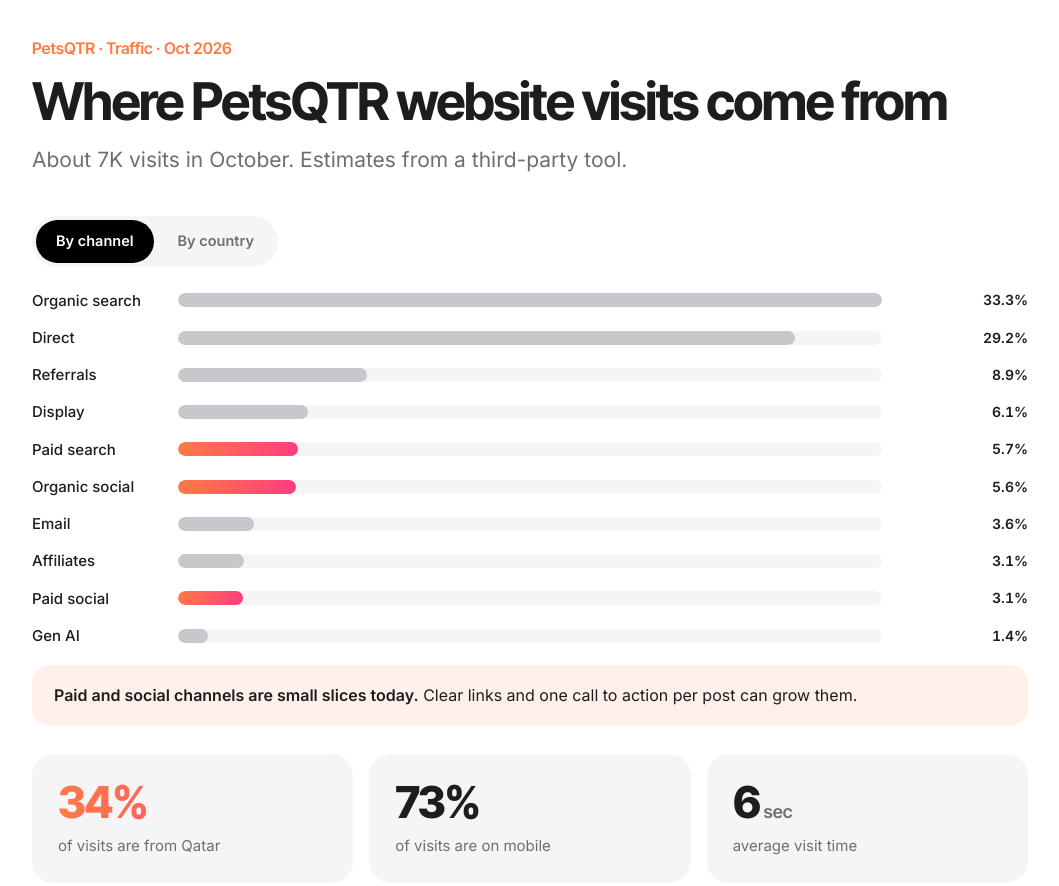
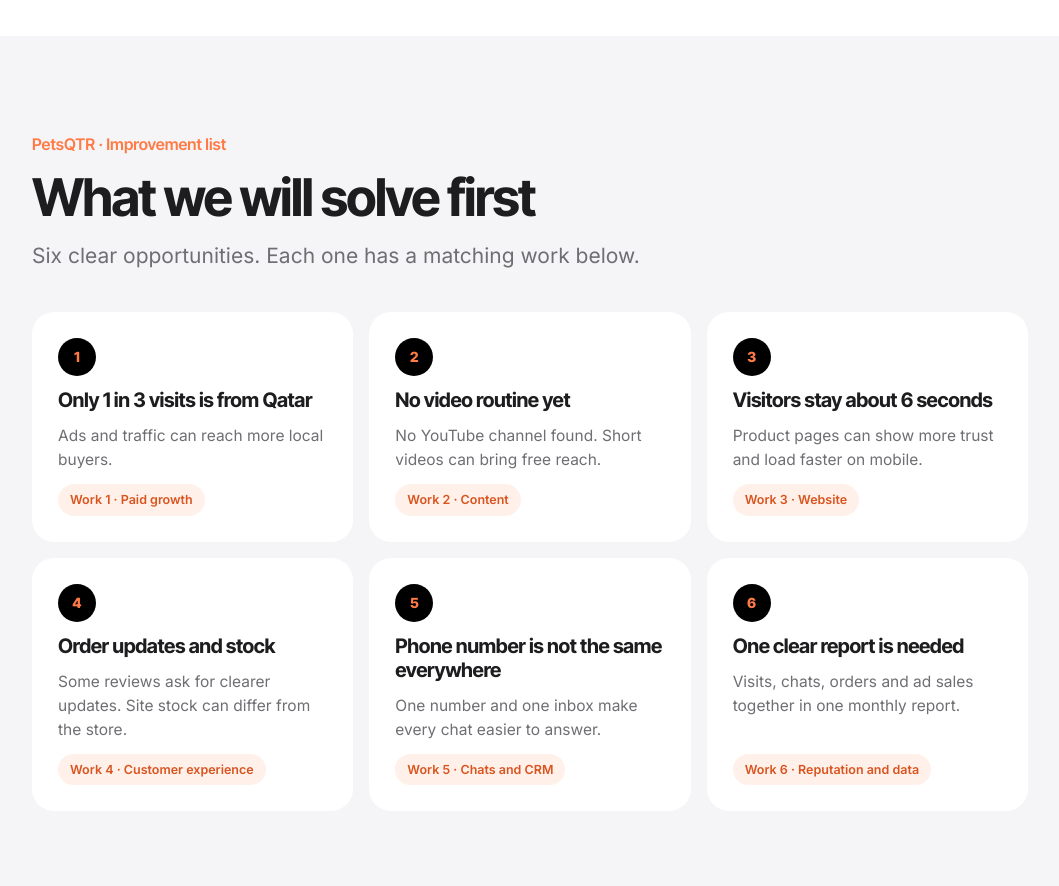
Before and after one commit to KowserAhmed-KDC/petsqtr-proposal, a plain HTML site: page index.html in a window 1280 px wide. Shown: the part 1220-2106 px from the top of the page, without its empty margins (110-1169 px from the left). Drawn offline with Linux system fonts and the light colour scheme.

Commit message:
Update index.html

```diff
--- a/index.html
+++ b/index.html
@@ -96,6 +96,10 @@ h2 { font-family: var(--display); font-weight: 700; font-size: clamp(32px, 6vw,
 .dot svg { width: 20px; height: 20px; stroke: var(--orange); }
 .dark .card { background: var(--panel-dark); border: 1px solid var(--line-dark); }
 .dark .card p { color: var(--muted-dark); }
+
+.prob { display: flex; flex-direction: column; gap: 12px; align-items: flex-start; }
+.prob p { margin-top: 0; }
+.prob .to { margin-top: auto; font-size: 12.5px; font-weight: 600; color: #d9541f; background: #fff1ea; border-radius: 999px; padding: 6px 12px; }
 
 /* core works */
 .works { display: grid; grid-template-columns: repeat(2, 1fr); gap: 16px; }
@@ -214,6 +218,7 @@ footer p { color: var(--muted-dark); max-width: 80ch; }
     <span class="tag">Proposal for PetsQTR</span>
     <nav class="nav" aria-label="Sections">
       <a href="#strong">Overview</a>
+      <a href="#solve">To solve</a>
       <a href="#traffic">Traffic</a>
       <a href="#core-works">Core works</a>
       <a href="#rhythm">Reporting</a>
@@ -247,7 +252,25 @@ footer p { color: var(--muted-dark); max-width: 80ch; }
   </div>
 </section>
 
-<section id="traffic" style="padding-top:0">
+<section id="solve" class="grey">
+  <div class="wrap">
+    <div class="head">
+      <span class="eyebrow">PetsQTR · Improvement list</span>
+      <h2>What we will solve first</h2>
+      <p class="sub">Six clear opportunities. Each one has a matching work below.</p>
+    </div>
+    <div class="grid g3">
+      <div class="card prob"><span class="num">1</span><h3>Only 1 in 3 visits is from Qatar</h3><p>Ads and traffic can reach more local buyers.</p><span class="to">Work 1 · Paid growth</span></div>
+      <div class="card prob"><span class="num">2</span><h3>No video routine yet</h3><p>No YouTube channel found. Short videos can bring free reach.</p><span class="to">Work 2 · Content</span></div>
+      <div class="card prob"><span class="num">3</span><h3>Visitors stay about 6 seconds</h3><p>Product pages can show more trust and load faster on mobile.</p><span class="to">Work 3 · Website</span></div>
+      <div class="card prob"><span class="num">4</span><h3>Order updates and stock</h3><p>Some reviews ask for clearer updates. Site stock can differ from the store.</p><span class="to">Work 4 · Customer experience</span></div>
+      <div class="card prob"><span class="num">5</span><h3>Phone number is not the same everywhere</h3><p>One number and one inbox make every chat easier to answer.</p><span class="to">Work 5 · Chats and CRM</span></div>
+      <div class="card prob"><span class="num">6</span><h3>One clear report is needed</h3><p>Visits, chats, orders and ad sales together in one monthly report.</p><span class="to">Work 6 · Reputation and data</span></div>
+    </div>
+  </div>
+</section>
+
+<section id="traffic">
   <div class="wrap">
     <div class="head">
       <span class="eyebrow">PetsQTR · Traffic · Oct 2026</span>
@@ -318,8 +341,8 @@ footer p { color: var(--muted-dark); max-width: 80ch; }
     <div class="grid g2">
       <div class="card">
         <h3>Monthly fee</h3>
-        <div class="price grad">$1,200<small>/ month, first quarter</small></div>
-        <p>A clear fee for the first quarter, so you can plan with confidence.</p>
+        <div class="price grad">$1,200<small>/ month</small></div>
+        <p>A clear monthly fee, so you can plan with confidence.</p>
       </div>
       <div class="card">
         <h3>Grows with your results</h3>
```
